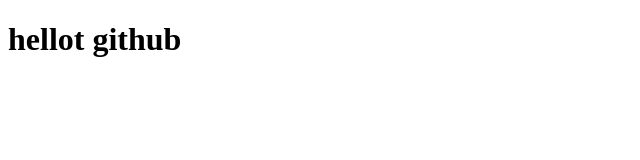
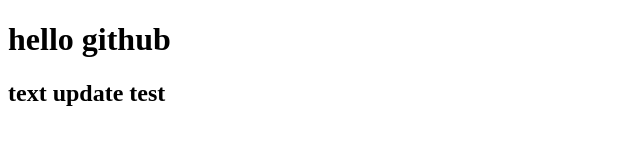
Before and after one commit to githubjjunyeop/github_test, a plain HTML site: page index.html in a window 1280 px wide. Shown: the whole page, without its empty margins (0-640 px from the left). Drawn offline with Linux system fonts and the light colour scheme.

Commit message:
no message

```diff
--- a/index.html
+++ b/index.html
@@ -7,7 +7,8 @@
 </head>
 <body>
 
-		<h1>hellot github</h1>
+		<h1>hello github</h1>
+		<h2>text update test</h2>
 
 </body>
 </html>
```
